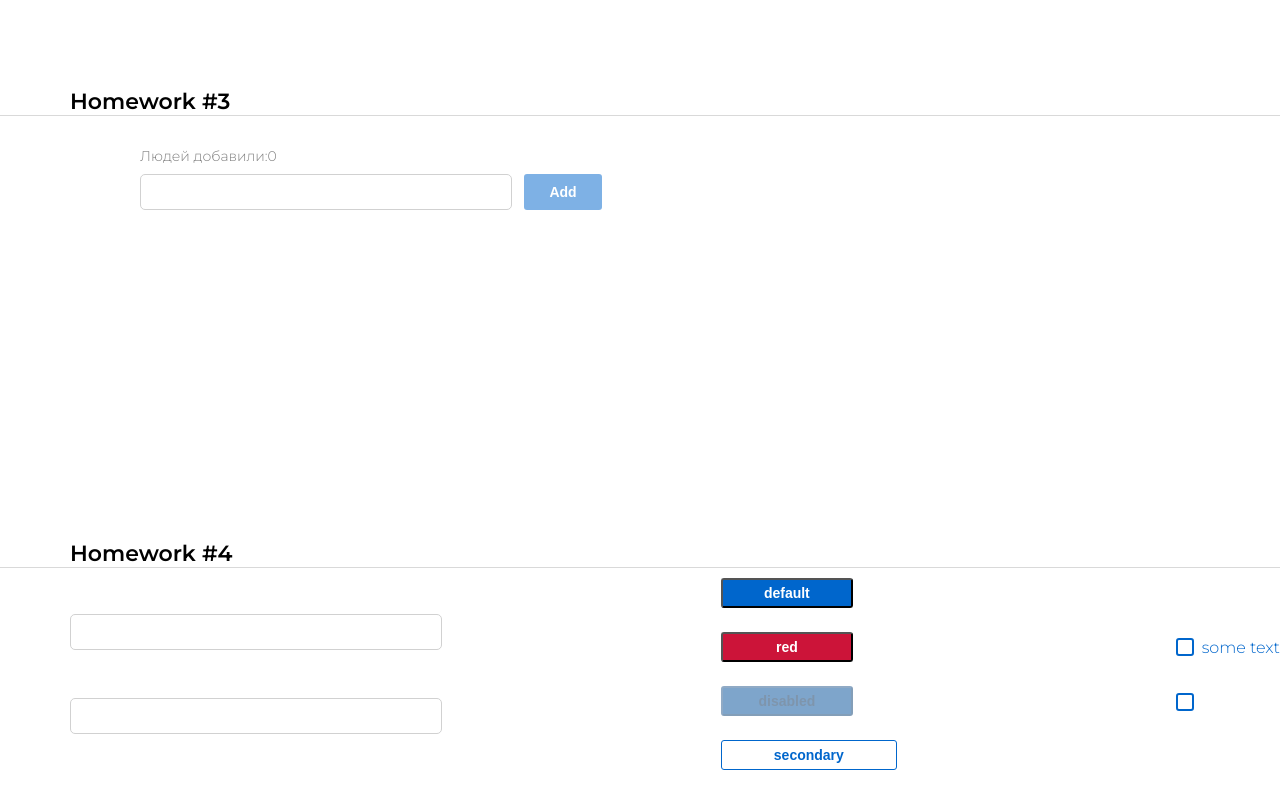
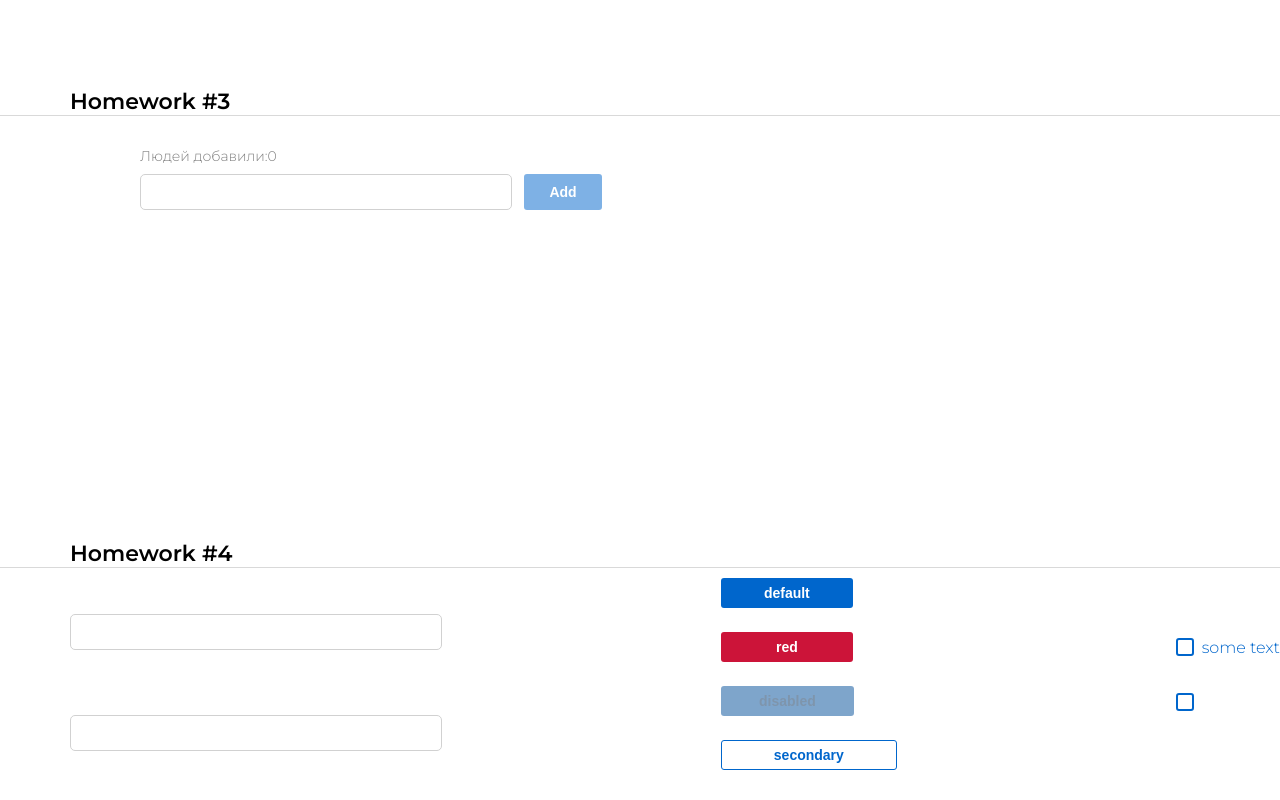
Before and after one commit to pantaiz/Homework_auto_check, a React (Create React App) app: page / in a window 1280 px wide. Shown: the part 850-1650 px from the top of the page. Before the commit the page ends 1620 px from the top, so only its background shows below. Built offline with nearby package versions, Linux system fonts and the light colour scheme.

Commit message:
Домашнее задание N4

```diff
--- a/src/s2-homeworks/hw04/Stand.module.css
+++ b/src/s2-homeworks/hw04/Stand.module.css
@@ -3,6 +3,7 @@
     justify-content: space-between;
     align-items: center;
     margin-top: 10px;
+    margin-bottom: 30px;
 }
 
 .inputs {
--- a/src/s2-homeworks/hw04/common/c1-SuperInputText/SuperInputText.module.css
+++ b/src/s2-homeworks/hw04/common/c1-SuperInputText/SuperInputText.module.css
@@ -1,4 +1,5 @@
 .input:focus {
+    outline:none;
 }
 
 .input {
@@ -9,16 +10,27 @@
 }
 
 .inputWrapper {
+    display: grid;
+
+
 }
 
 .superInput {
 }
 
 .errorInput {
+    border:1px solid #cc0000;
 }
 
 .errorInput:focus {
+    outline:none;
 }
 
 .error {
+    margin-bottom: 5px;
+    color: #CC1439;
+    width: 25px;
+    height: 12px;
+    font-weight: 400;
+    font-size: 10px;
 }
--- a/src/s2-homeworks/hw04/common/c1-SuperInputText/SuperInputText.tsx
+++ b/src/s2-homeworks/hw04/common/c1-SuperInputText/SuperInputText.tsx
@@ -56,6 +56,12 @@ const SuperInputText: React.FC<SuperInputTextPropsType> = (
 
     return (
         <div className={s.inputWrapper}>
+            <span
+                id={id ? id + '-span' : undefined}
+                className={finalSpanClassName}
+            >
+                {error}
+            </span>
             <input
                 id={id}
                 type={'text'}
@@ -64,12 +70,7 @@ const SuperInputText: React.FC<SuperInputTextPropsType> = (
                 className={finalInputClassName}
                 {...restProps} // отдаём инпуту остальные пропсы если они есть (value например там внутри)
             />
-            <span
-                id={id ? id + '-span' : undefined}
-                className={finalSpanClassName}
-            >
-                {error}
-            </span>
+
         </div>
     )
 }
--- a/src/s2-homeworks/hw04/common/c2-SuperButton/SuperButton.module.css
+++ b/src/s2-homeworks/hw04/common/c2-SuperButton/SuperButton.module.css
@@ -1,4 +1,5 @@
 .button {
+    border: none;
     width: 132px;
     height: 30px;
     border-radius: 3px;
@@ -34,23 +35,42 @@
 }
 
 .default:hover {
+    background: #0080FF;
+
 }
 
 .red:hover {
+    background: #FF1A47;
+
 }
 
 .secondary:hover {
+    background:linear-gradient(0deg, #E5F0FA, #E5F0FA);
+
 }
 
 
 .default:active {
+    background: #0059B2;
+
 }
 
 .secondary:active {
+    background:#C9E5FF
+
 }
 
 .red:active {
+    background: #B21232;
+
 }
 
 .button:disabled {
+    height: 30px;
+    width: 133px;
+    left: 574px;
+    top: 369px;
+    border-radius: 3px;
+    padding: 5px 24px 5px 24px;
+
 }
--- a/src/s2-homeworks/hw04/common/c3-SuperCheckbox/SuperCheckbox.tsx
+++ b/src/s2-homeworks/hw04/common/c3-SuperCheckbox/SuperCheckbox.tsx
@@ -27,7 +27,8 @@ const SuperCheckbox: React.FC<SuperCheckboxPropsType> = (
     }
 ) => {
     const onChangeCallback = (e: ChangeEvent<HTMLInputElement>) => {
-        onChangeChecked && onChangeChecked(e.currentTarget.checked)
+        onChangeChecked?.(e.currentTarget.checked)
+        onChange?.(e)
 
     }
 
```
